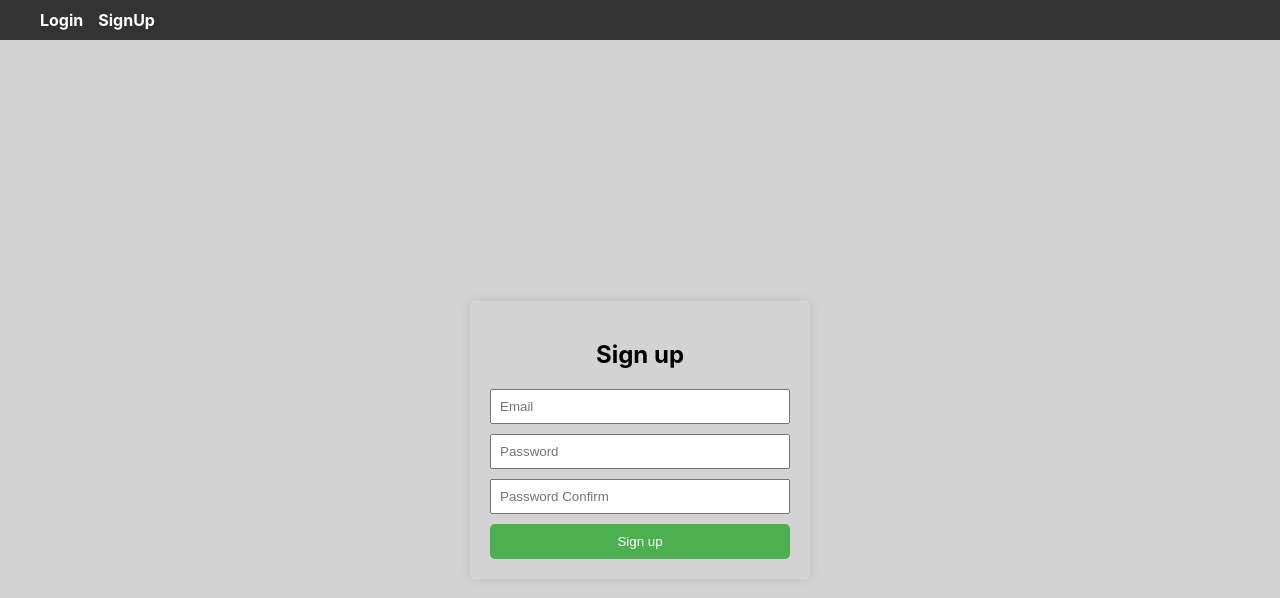
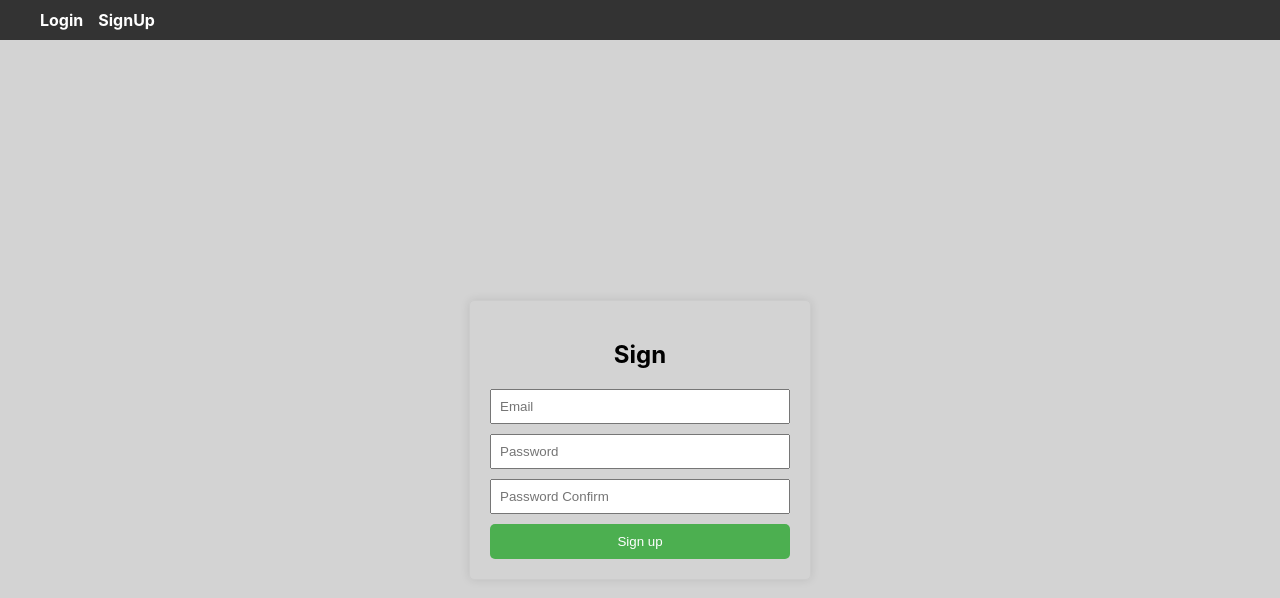
Before and after one commit to walleenates/todolist, a React (Create React App) app: page /Signup in a window 1280 px wide. Shown: the top 598 px of the page. Built offline with nearby package versions, Linux system fonts and the light colour scheme; no server answers.

Commit message:
dffdsafd

```diff
--- a/src/components/Header.jsx
+++ b/src/components/Header.jsx
@@ -37,7 +37,7 @@ const Header = () => {
             <Link to='/'>Home</Link>
           ) : (
             <div className='userAction'>
-              <Link to='/login'>Login</Link>
+              <Link to='/Login'>Login</Link>
               <Link to='/signup'>SignUp</Link>
             </div>
           )}
--- a/src/pages/Home.jsx
+++ b/src/pages/Home.jsx
@@ -2,6 +2,7 @@ import React, {  useState } from 'react';
 import Title from '../components/Title';
 import AddTodo from '../components/AddTodo';
 import Todo from '../components/Todo';
+
 import {
   collection,
   query,
--- a/src/pages/LoginPage.jsx
+++ b/src/pages/LoginPage.jsx
@@ -29,7 +29,7 @@ const LoginPage = () => {
 
   return (
     <>
-    <Header />
+    <Header/>
       <div className='login-container'>
         <div className='login-form'>
           <h2>Login</h2>
--- a/src/pages/SignupPage.jsx
+++ b/src/pages/SignupPage.jsx
@@ -35,7 +35,7 @@ const SignupPage = () => {
     <Header />
     <div className='signup-container'>
       <div className='signup-form'>
-        <h2>Sign up</h2>
+        <h2>Sign</h2>
         <input ref={emailRef} type='email' name='email' placeholder='Email' />
         <input ref={passwordRef} type='password' name='password' placeholder='Password' />
         <input ref={passwordConfirmRef} type='password' name='password-confirm' placeholder='Password Confirm' />
```
